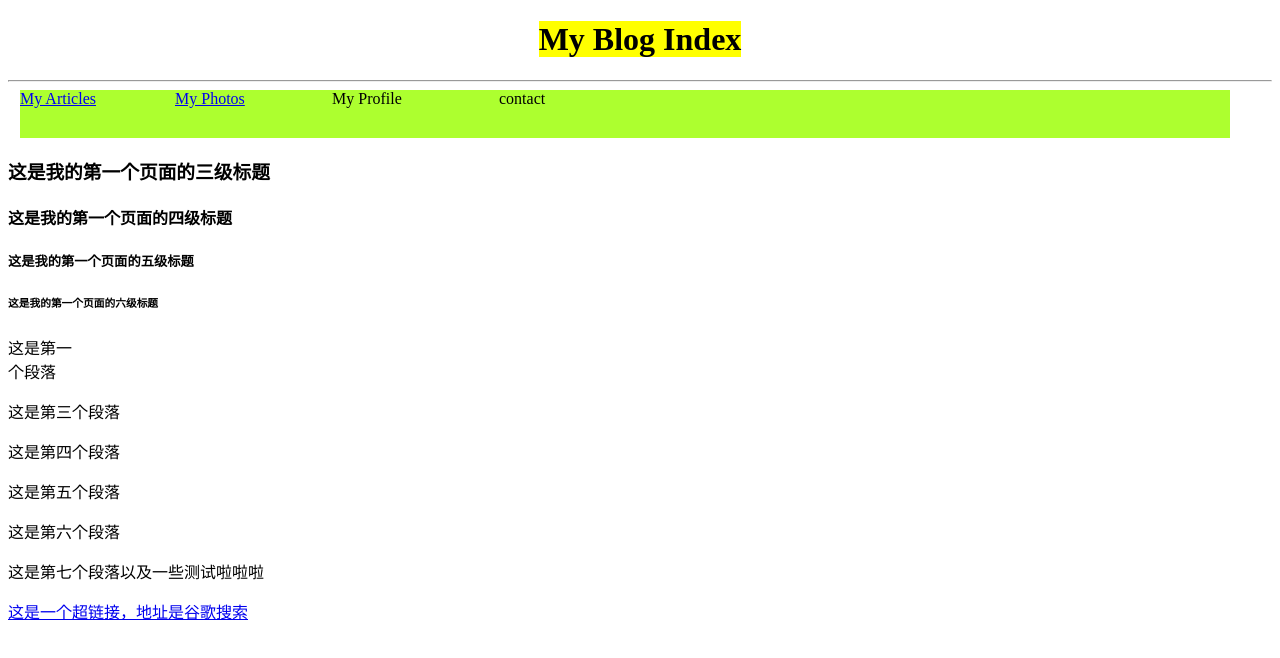
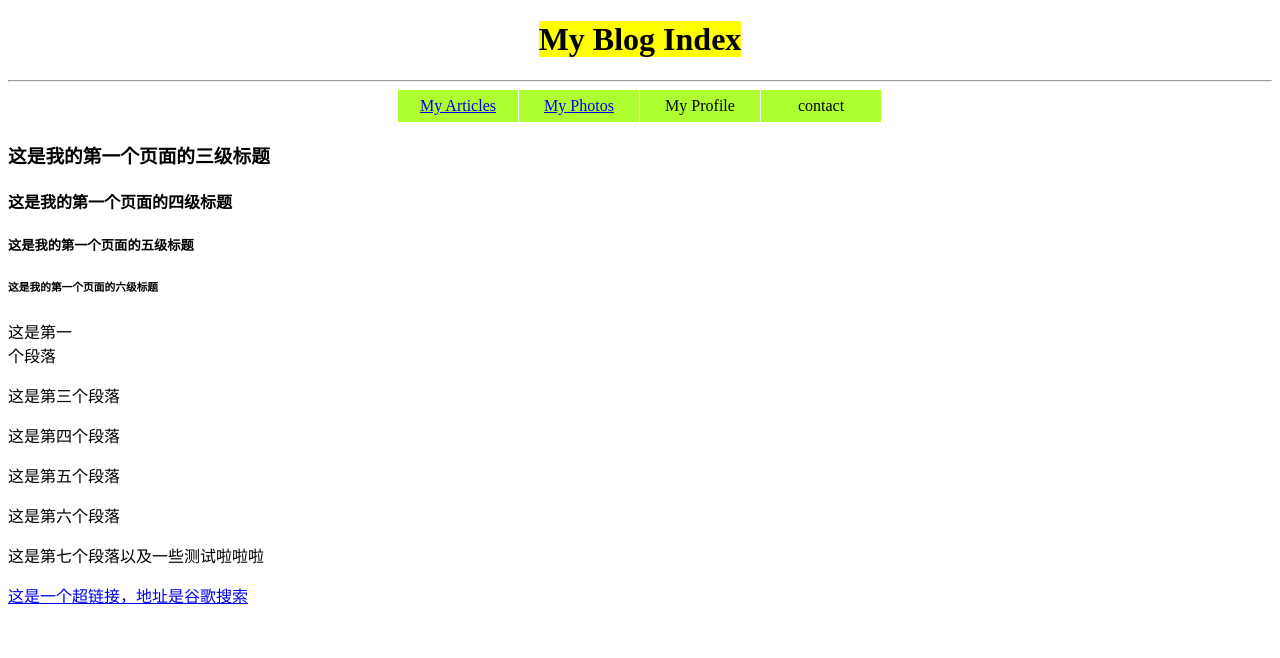
Before and after one commit to orazyyy/html_blog, a plain HTML site: page index.html in a window 1280 px wide. Drawn offline with nearby package versions, Linux system fonts and the light colour scheme.

Commit message:
try github3

```diff
--- a/index.html
+++ b/index.html
@@ -4,10 +4,10 @@
     <meta charset="UTF-8">
     <script type="text/javascript" src="https://ajax.aspnetcdn.com/ajax/jQuery/jquery-3.3.1.js"></script>
     <link rel="stylesheet" type="text/css" href="index_CSS.css"/>
-    <title id="index_titel">Index Title</title>
+    <title id="index_title">Index Title</title>
 </head>
 
-<h1 id="index_h1" align="center"><mark>My Blog Index</mark></h1>
+<h1 id="index_h1"><mark>My Blog Index</mark></h1>
 <hr/>
 <div id="navigator">
     <ul id="menu">
@@ -29,9 +29,9 @@
 <p>这是第六个段落</p>
 <p>这是第七个段落以及一些测试啦啦啦</p>
 
-<a id="index_hyperlink1" href="http://www.google.com">这是一个超链接，地址是谷歌搜索</a>
+<a id="index_hyperlink1" href="https://www.google.com">这是一个超链接，地址是谷歌搜索</a>
 <body>
 
 </body>
-<h/tml></html>
+
 </html>
--- a/index_CSS.css
+++ b/index_CSS.css
@@ -1,42 +1,50 @@
 #index_h1 {
     color: #87CEEB;
-    font-family: "Microsoft Himalaya";
-
+    /*font-family: "Microsoft Himalaya";*/
+    text-align: center;
 }
 
 div#navigator{
-    height: 48px;
-    width: 1210px;
-    margin: 0 0 0 12px;
-    padding: 0px;
-    border: 0px;
+    height: 2em;
+    width: 484px;
+    line-height: 2em;
+    margin: 0 auto;
+    padding: 0;
+    /*border: 10px;*/
     background: greenyellow;
 }
 
 div#navigator ul#menu{
-    height: 48px;
-    width: 1201px;
+    float: left;
+    width: 100%;
     background: transparent;
-    margin: 0px;
-    padding: 0px;
-    position: relative;
+    margin: 0;
+    padding: 0;
+
+    /*position: relative;*/
 }
 
 div#navigator ul#menu li{
+    display: inline;
+    /*
     margin: 0px;
     padding: 0px;
     list-style: none;
     position: absolute;
-    top: 0px;
+    top: 12px;
+*/
 }
 
-ul#menu li,ul#menu a
-{
-    display: block;
-    height: 48px;
+ul#menu li,ul#menu a {
+    float: left;
+    text-align: center;
+    width: 120px;
+
+
+    border-right:1px solid white;
     border-bottom:0;
 }
-
+/*
 div#navfirst ul#menu li a
 {
     text-indent: -9999px;
@@ -46,5 +54,5 @@ div#navfirst ul#menu li a
 
 #b	{left:0;width:155px;}
 #f	{left:155px;width:157px;}
-#p		{left:312px;width:167px;}
-#c 	{left:479px;width:158px;}
+#p	{left:312px;width:167px;}
+#c 	{left:479px;width:158px;}*/
```
